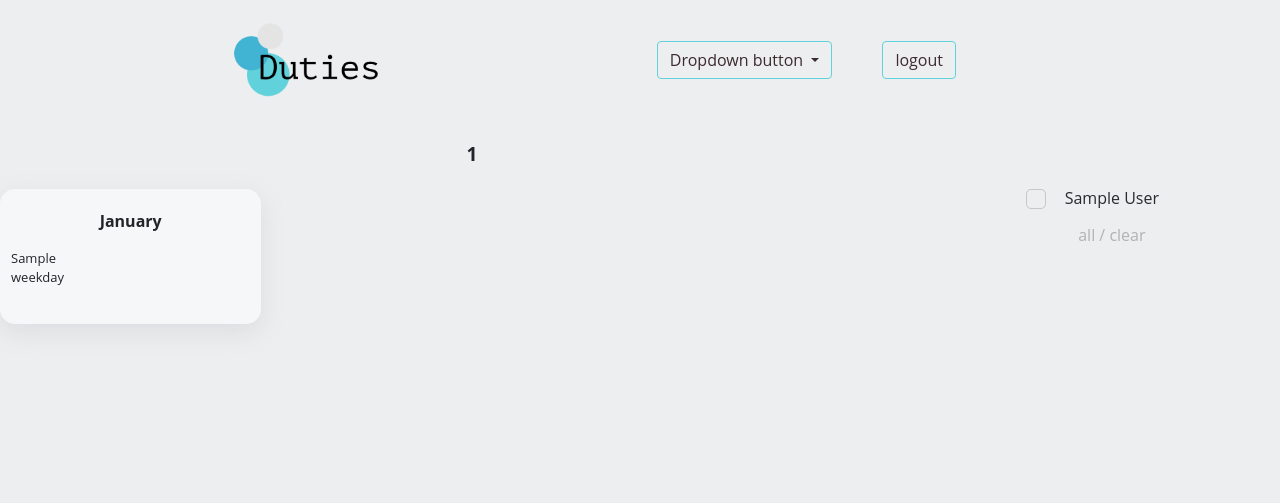
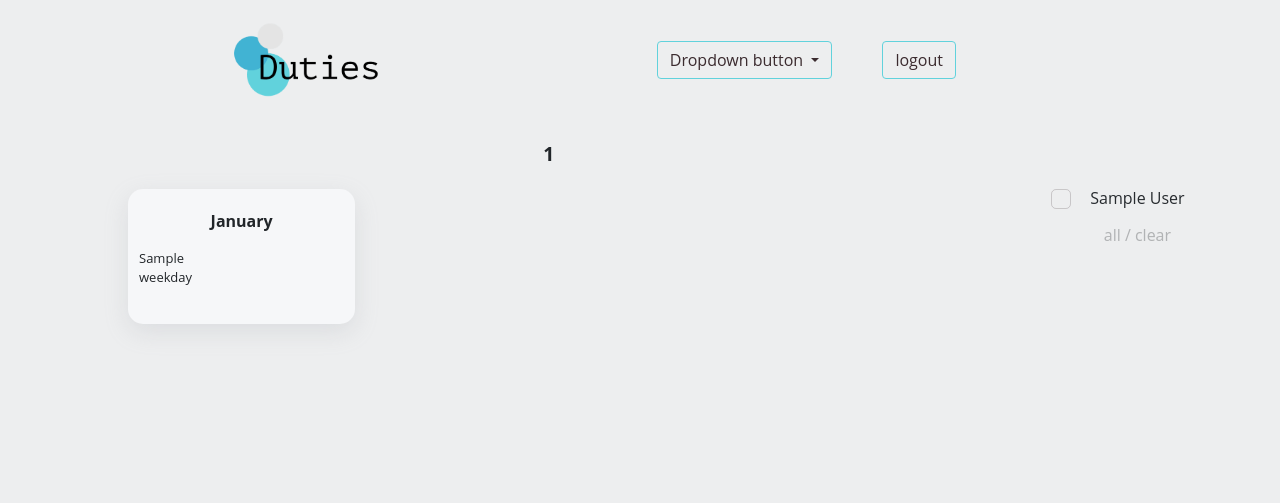
Before and after one commit to innerself/duties, a Django app: template duties/templates/duties/calendar.html in a window 1280 px wide. Shown: the top 503 px of the page. Run offline with Django 3.2, Linux system fonts and the light colour scheme; tables that the repository leaves empty hold one stand-in row (values such as "Sample post"); the template is opened without the code that fills it: values that come from a table or form of the project are taken from there, most other values are stand-ins (such as "Sample title", 1, 10 or a date in 2020); some libraries are stand-ins or nearby versions.

Commit message:
Minor design fix

```diff
--- a/duties/static/duties/css/calendar.css
+++ b/duties/static/duties/css/calendar.css
@@ -3,6 +3,8 @@ main {
   grid-row: 2;
   display: grid;
   grid-template-columns: 4fr 1fr;
+  justify-self: center;
+  margin-left: 10%;
 }
 
 .calendar-wrapper {
```
